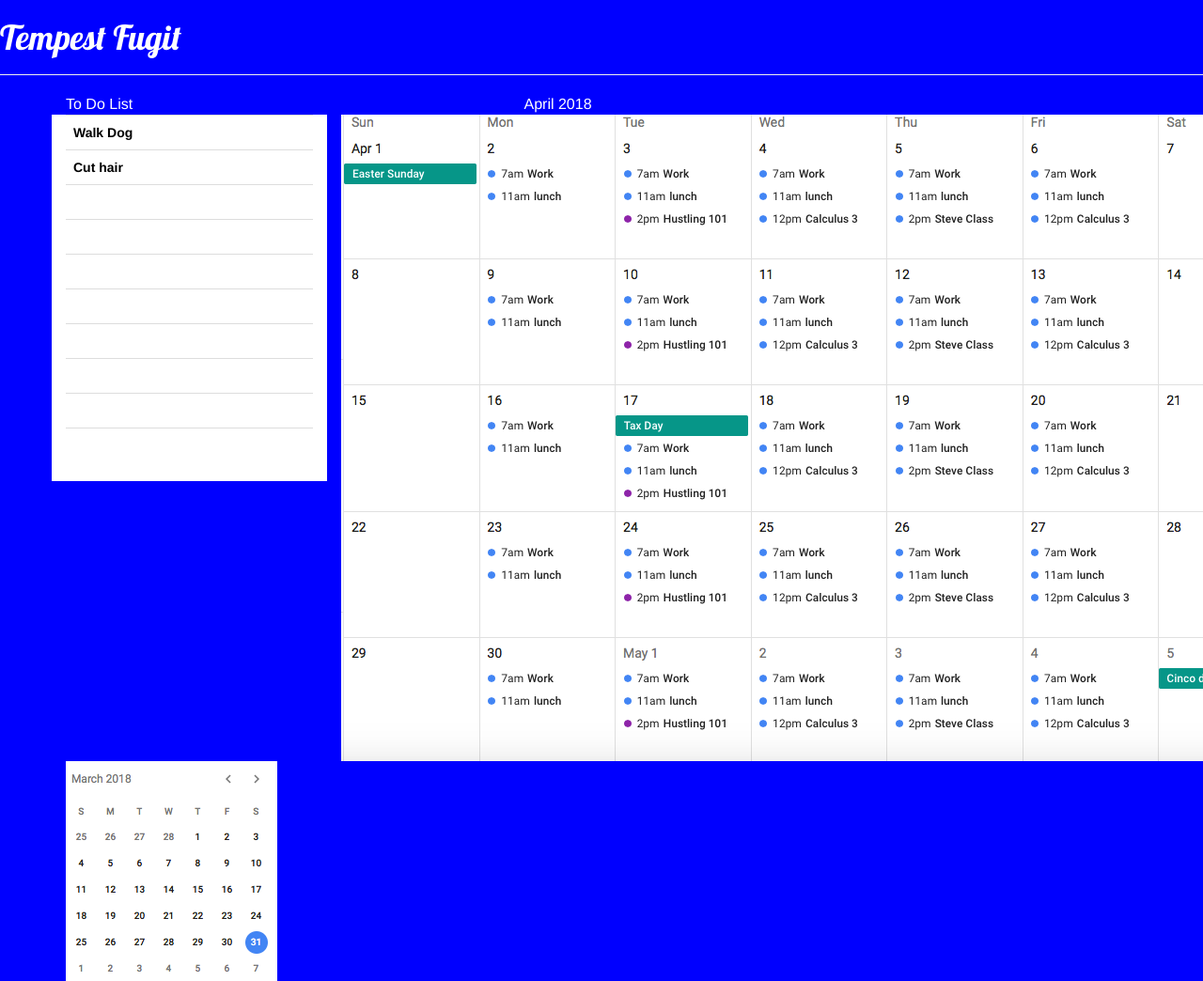
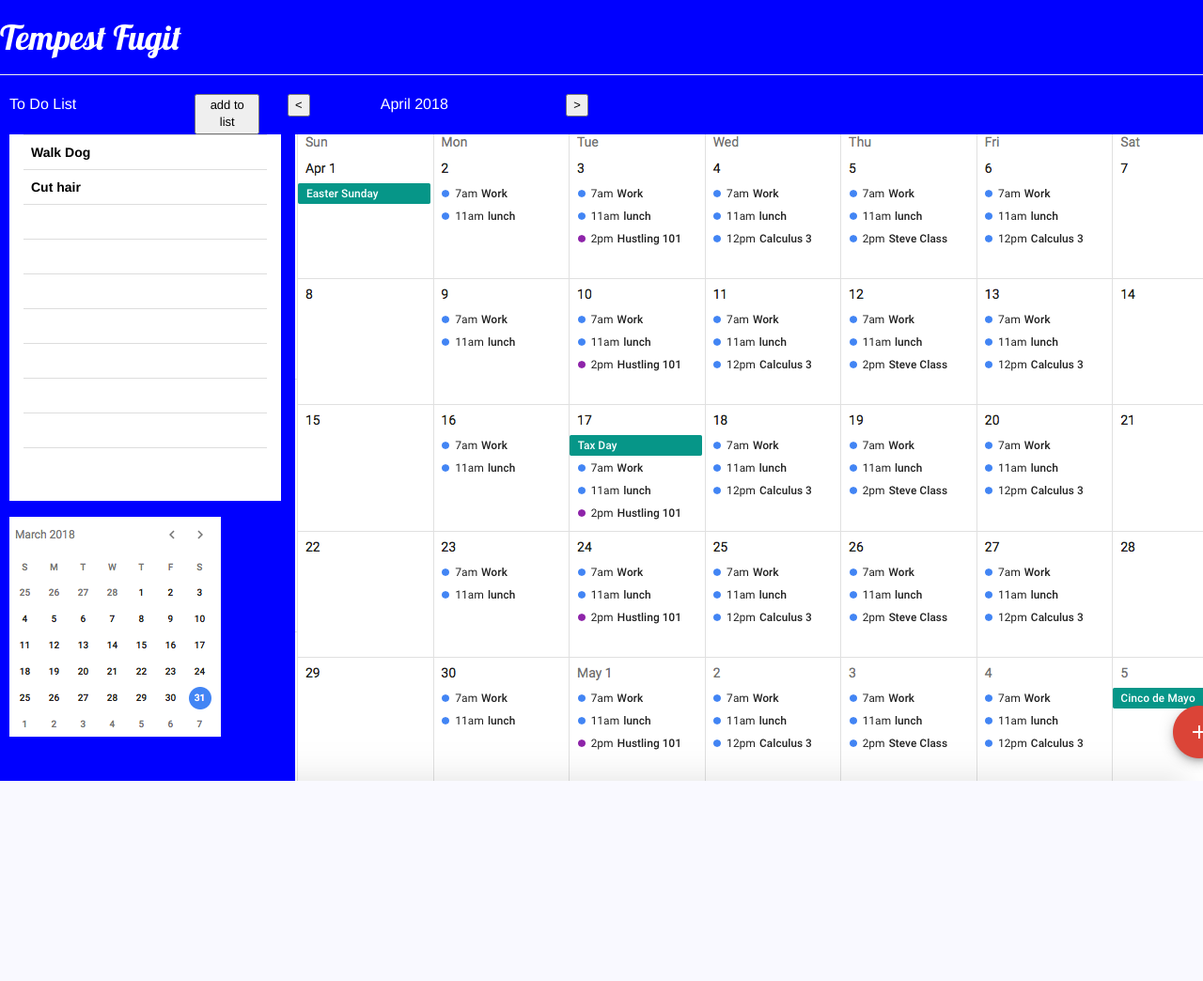
Before and after one commit to stevewreese/Tempus_Fugit, a Django app: page / in a window 1280 px wide; the page is wider, and only the part inside the window is pictured. Shown: that part at 94% size. After the commit the page ends 831 px from the top of that part, so only its background shows below. Run offline with Django 3.2, Linux system fonts and the light colour scheme; lists and menus that the app fills with data are empty; some libraries are stand-ins or nearby versions.

Commit message:
postions and buttons

```diff
--- a/blog/templates/blog/post_list.html
+++ b/blog/templates/blog/post_list.html
@@ -11,12 +11,14 @@
         <div class="page-header">
             <h1 class="title">Tempest Fugit</h1>
         </div>
-        <div class="container">
+        <div style="left: 10px; position: absolute;">
             <div class="row">
-                <div class="col-sm-5" style="background-color:blue; font-size: medium">To Do List</div>
+                <div class="col-md-2" style="background-color:blue; font-size: medium">To Do List</div>
+                <div class="col-sm-1"> <button type="button" style=" color:black; font-size: small">add to list</button></div>
+                <div class="col-sm-1"> <button type="button" style=" color:black; font-size: small"> < </button></div>
                 <div class="col-sm-2" style="background-color:blue; font-size: medium">April 2018</div>
+                <div class="col-sm-1"> <button type="button" style=" color:black; font-size: small"> > </button></div>
             </div>
-            <div class="row">
                 <div class="col-md-3" style="background-color:white;">
                     <table class="table" style="color:black;">
                         <tbody>
@@ -41,11 +43,9 @@
                     <img src="{% static 'images/calendar.png' %}" class="Responsive image">
                 </div>
             </div>
-            <div class="row">
-                <div class="col-md-3">
-                    <img src="{% static 'images/mini-calendar.png' %}" class="Responsive image">
-                </div>
-            </div>
+        </div>
+        <div style="left: 10px; top:550px; position: absolute;">
+            <img src="{% static 'images/mini-calendar.png' %}" class="Responsive image">
         </div>
 
 
```
